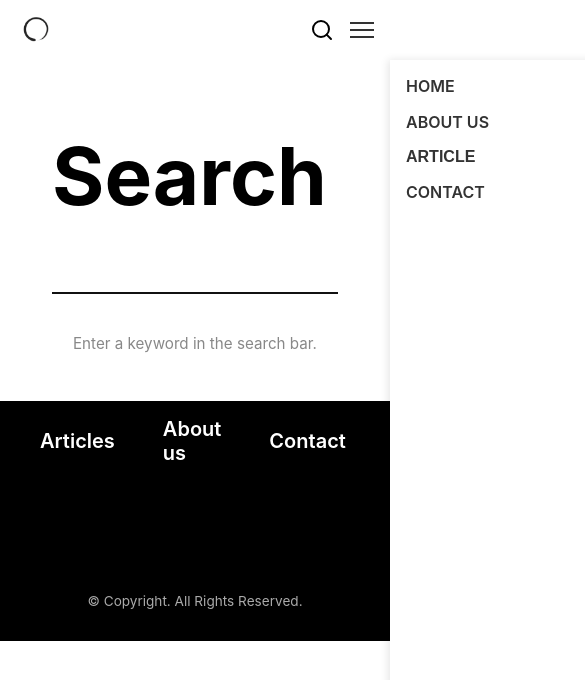
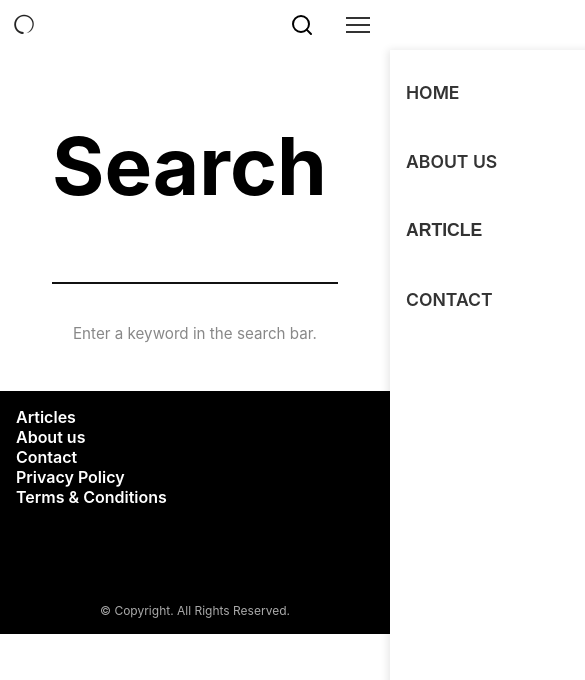
Before and after one commit to yuto0121/japanese-aesthetics, a Next.js app: page /search in a window 390 px wide. Shown: the top 680 px of the page, 585 px wide, since content can reach past the window. Built offline with nearby package versions, Linux system fonts and the light colour scheme.

Commit message:
adjust size for smartphone

```diff
--- a/styles/Footer.module.css
+++ b/styles/Footer.module.css
@@ -37,3 +37,42 @@
     background-color: #000;
     padding-bottom: 2rem;
 }
+
+/* タブレット対応 */
+@media (max-width: 768px) {
+    .navList {
+        flex-wrap: wrap;
+        justify-content: flex-start;
+        padding: 1rem 2rem;
+    }
+
+    .link {
+        font-size: 1.1rem;
+        padding-right: 2rem;
+        padding-bottom: 1rem;
+    }
+}
+
+/* スマートフォン対応 */
+@media (max-width: 480px) {
+    .footer {
+        padding-bottom: 4rem;
+    }
+
+    .navList {
+        flex-direction: column;
+        align-items: flex-start;
+        padding: 1rem;
+    }
+
+    .link {
+        font-size: 1rem;
+        padding: 0.5rem 0;
+        width: 100%;
+    }
+
+    .copyright {
+        font-size: 0.75rem;
+        padding: 1rem;
+    }
+}
--- a/styles/Navigation.module.css
+++ b/styles/Navigation.module.css
@@ -26,8 +26,8 @@
 .searchToggle {
     background: none;
     border: none;
-    padding: 0;
-    margin: 0 1rem;
+    padding: 0.5rem;
+    margin: 0 0.5rem;
     cursor: pointer;
     display: flex;
     align-items: center;
@@ -74,7 +74,7 @@
     gap: 5px;
     background: none;
     border: none;
-    padding: 0;
+    padding: 0.5rem;
     cursor: pointer;
 }
 
@@ -133,7 +133,7 @@
     font-weight: 600;
     background: none;
     border: none;
-    padding: 0;
+    padding: 0.5rem 0;
     cursor: pointer;
     font-size: 1rem;
     width: 100%;
@@ -173,7 +173,6 @@
 .subMenu {
     list-style: none;
     margin: 1rem 0 0 1rem;
-    /* タブ 1 つ分（約 1rem）のインデント */
     padding: 0;
     display: none;
 }
@@ -191,9 +190,64 @@
 /* 区切り線（オプション） */
 .navLine {
     margin: 0 2rem;
-    /* 左右に2remずつ余白 */
     border-bottom: 1px solid #ccc;
-    /* ボーダー色調整可 */
     height: 0;
-    /* ボーダーのみ */
 }
+
+/* タブレット対応 */
+@media (max-width: 768px) {
+    .header {
+        padding: 0 0.5rem;
+    }
+
+    .search {
+        width: 200px;
+    }
+
+    .drawer {
+        width: 280px;
+    }
+
+    .menu a,
+    .toggleButton {
+        padding: 0.75rem 0;
+    }
+}
+
+/* スマートフォン対応 */
+@media (max-width: 480px) {
+    .header {
+        height: 50px;
+    }
+
+    .logo {
+        width: 32px;
+        height: 32px;
+    }
+
+    .searchToggle,
+    .burger {
+        padding: 0.75rem;
+    }
+
+    .search {
+        width: 100%;
+        right: -0.5rem;
+    }
+
+    .drawer {
+        width: 100%;
+        top: 50px;
+        height: calc(100vh - 50px);
+    }
+
+    .menu a,
+    .toggleButton {
+        font-size: 1.1rem;
+        padding: 1rem 0;
+    }
+
+    .subMenu a {
+        font-size: 1rem;
+    }
+}
```
